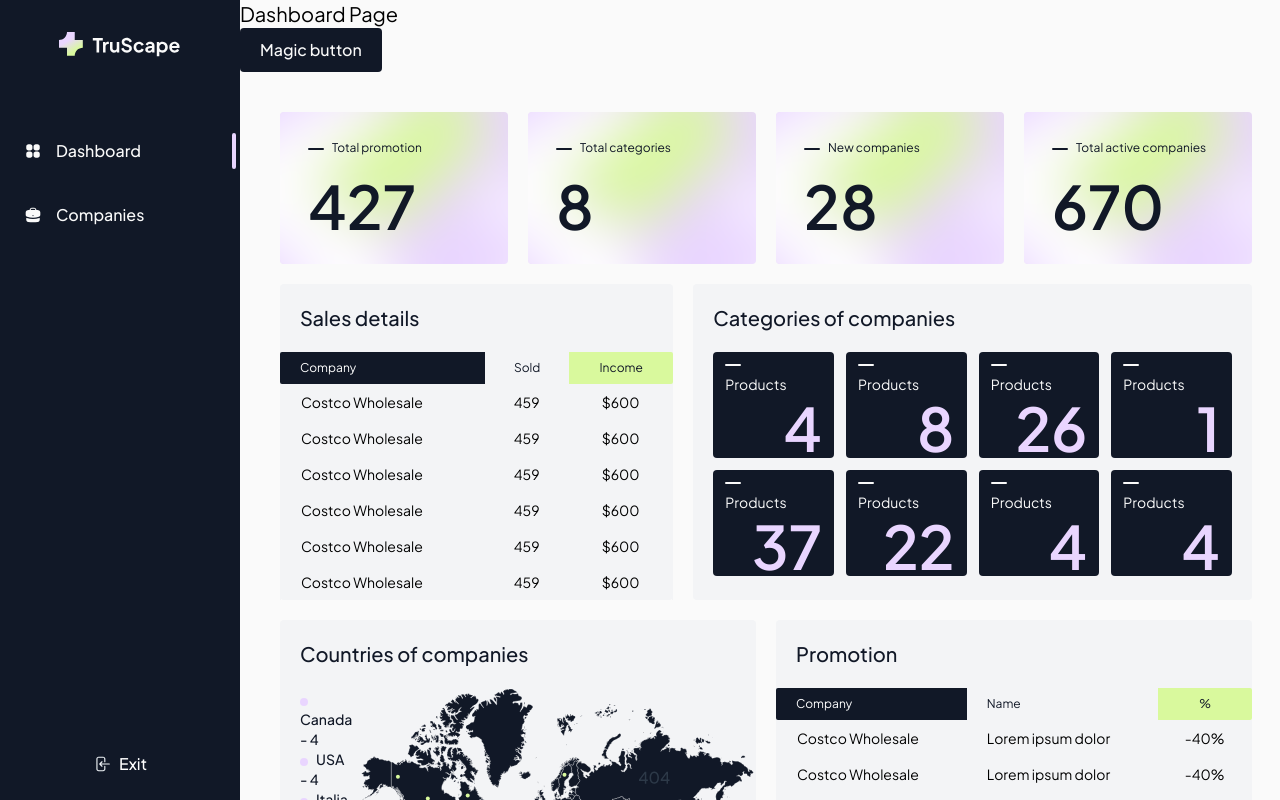
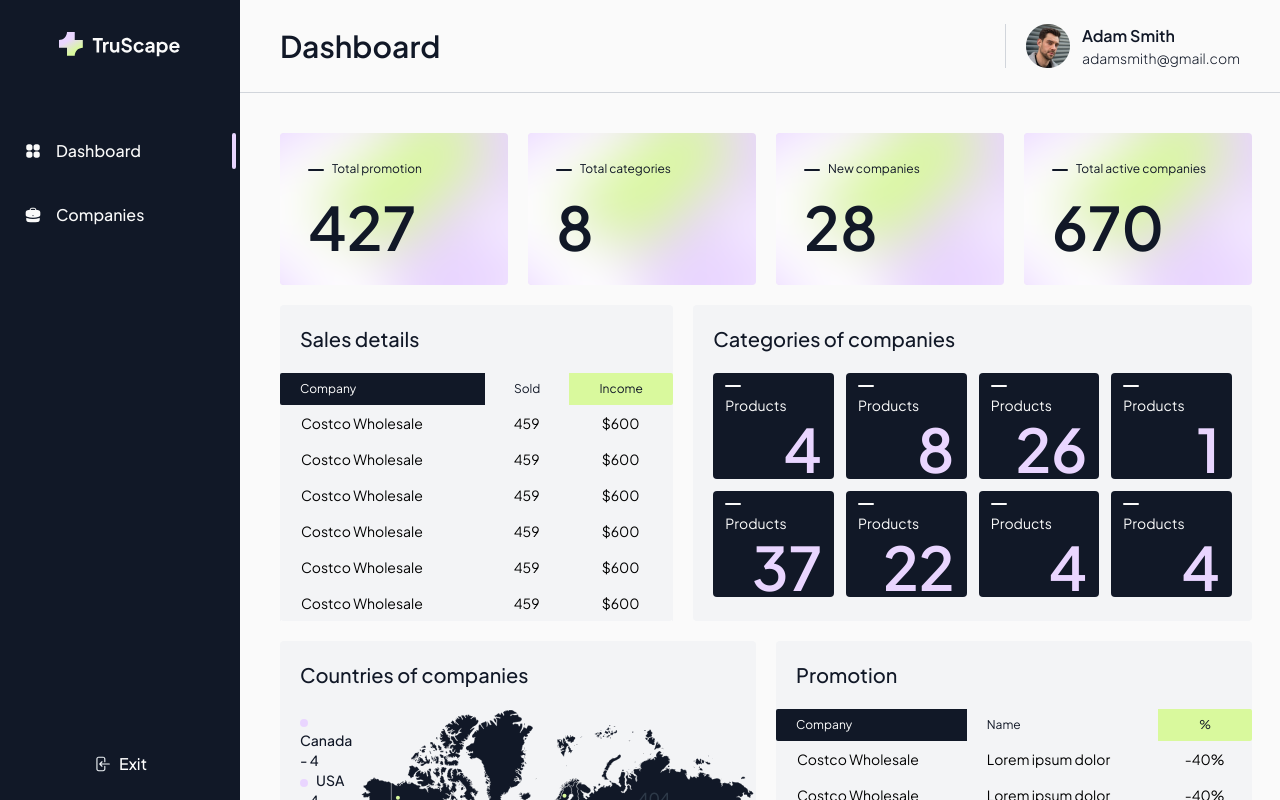
Before and after one commit to PushEaxVK/nextjs-crm, a Next.js app: page /dashboard in a window 1280 px wide. Shown: the top 800 px of the page. Built offline with nearby package versions, Linux system fonts and the light colour scheme.

Commit message:
update dashboard page

```diff
--- a/src/app/(admin)/dashboard/page.tsx
+++ b/src/app/(admin)/dashboard/page.tsx
@@ -1,4 +1,4 @@
-import MagicButton from '@/app/components/magic-button';
+import Header from '@/app/components/header';
 import React from 'react';
 
 // eslint-disable-next-line @typescript-eslint/no-empty-object-type
@@ -6,9 +6,8 @@ export interface PageProps {}
 
 export default function Page({}: PageProps) {
   return (
-    <main>
-      <h1 className="text-xl">Dashboard Page</h1>
-      <MagicButton />
-    </main>
+    <>
+      <Header>Dashboard</Header>
+    </>
   );
 }
```
